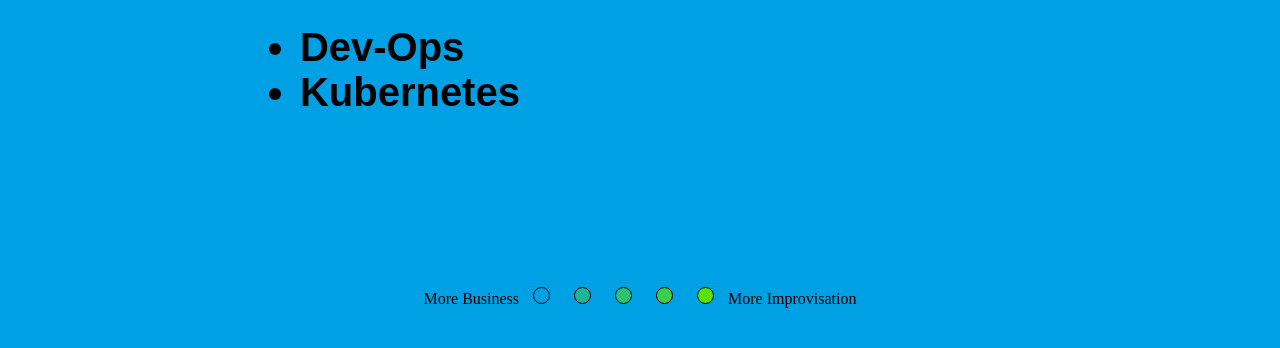
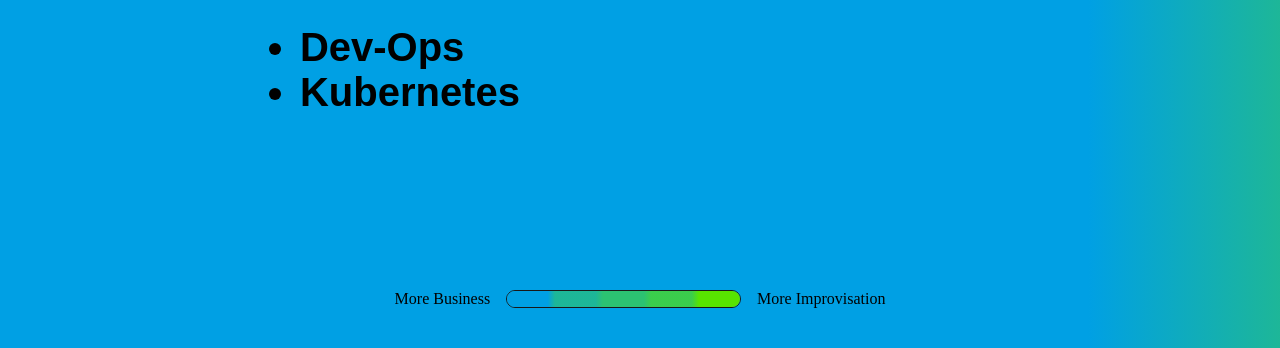
Before and after one commit to H3rby7/advance, a website: page index.html in a window 1280 px wide. Shown: the part 452-800 px from the top of the page. Drawn offline with Linux system fonts and the light colour scheme.

Commit message:
slide with gradient

```diff
--- a/index.html
+++ b/index.html
@@ -72,13 +72,15 @@
         </div>
       </div>
       <div class="slider__nav">
-        More Business
-        <a class="slider__navlink" href="#slides__1"></a>
-        <a class="slider__navlink" href="#slides__2"></a>
-        <a class="slider__navlink" href="#slides__3"></a>
-        <a class="slider__navlink" href="#slides__4"></a>
-        <a class="slider__navlink" href="#slides__5"></a>
-        More Improvisation
+        <span class="slider__label">More Business</span>
+        <div class="slider__pages">
+          <a class="slider__navlink" href="#slides__1"></a>
+          <a class="slider__navlink" href="#slides__2"></a>
+          <a class="slider__navlink" href="#slides__3"></a>
+          <a class="slider__navlink" href="#slides__4"></a>
+          <a class="slider__navlink" href="#slides__5"></a>
+        </div>
+        <span class="slider__label">More Improvisation</span>
       </div>
     </div>
   </div>
--- a/slider-colors.css
+++ b/slider-colors.css
@@ -22,26 +22,31 @@
     calc((1 * var(--rgb-business-blue) + 2 * var(--rgb-improv-blue)) / 3)
   );
   --color-improv: rgb(var(--rgb-improv-red), var(--rgb-improv-green), var(--rgb-improv-blue));
+  --slider-gradient-at: 85%;
 }
 
 .slide:nth-child(1),
 .slider__navlink:nth-child(1) {
   background-color: var(--color-business);
+  background: linear-gradient(90deg, var(--color-business) var(--slider-gradient-at), var(--color-business-improv) 100%);
 }
 
 .slide:nth-child(2),
 .slider__navlink:nth-child(2) {
   background-color: var(--color-business-improv);
+  background: linear-gradient(90deg, var(--color-business-improv) 0%, var(--color-business-improv) var(--slider-gradient-at), var(--color-both) 100%);
 }
 
 .slide:nth-child(3),
 .slider__navlink:nth-child(3) {
   background-color: var(--color-both);
+  background: linear-gradient(90deg, var(--color-both) 0%, var(--color-both) var(--slider-gradient-at), var(--color-improv-business) 100%);
 }
 
 .slide:nth-child(4),
 .slider__navlink:nth-child(4) {
   background-color: var(--color-improv-business);
+  background: linear-gradient(90deg, var(--color-improv-business) 0%, var(--color-improv-business) var(--slider-gradient-at), var(--color-improv) 100%);
 }
 
 .slide:nth-child(5),
--- a/slider.css
+++ b/slider.css
@@ -102,19 +102,35 @@ a.slide__next,
   box-sizing: border-box;
   position: absolute;
   bottom: 5%;
-  left: 50%;
   width: 100%;
-  margin-left: -50%;
-  text-align: center;
+  display: flex;
+  justify-content: center;
+}
+
+.slider__pages {
+  --slider-height: 1em;
+  display: flex;
+  justify-content: center;
+  margin: 0 1em;
+  height: var(--slider-height);
+  border-width: 1px;
+  border-radius: var(--slider-height);
+  border-style: solid;
+  border-color: rgb(24, 24, 24);
 }
 
 .slider__navlink {
   display: inline-block;
-  height: 15px;
-  width: 15px;
-  border-radius: 50%;
-  border-style: solid;
-  border-width: 1px;
-  border-color: black;
-  margin: 0 10px 0 10px;
+  height: 100%;
+  width: 3em;
 }
+
+.slider__navlink:last-child {
+  border-top-right-radius: var(--slider-height);
+  border-bottom-right-radius: var(--slider-height);
+  width: 2.55em;
+}
+.slider__navlink:first-child {
+  border-top-left-radius: var(--slider-height);
+  border-bottom-left-radius: var(--slider-height);
+}
```
